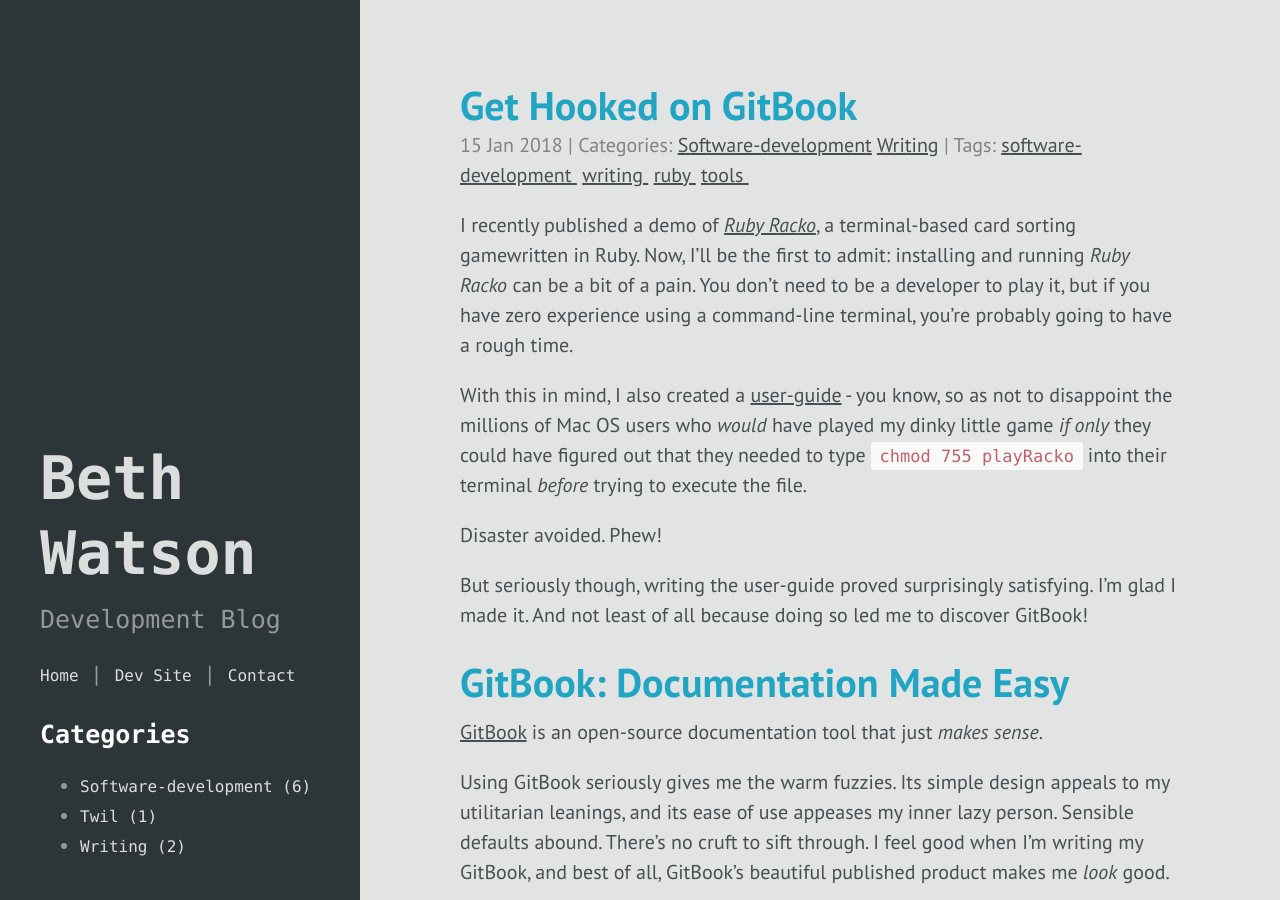
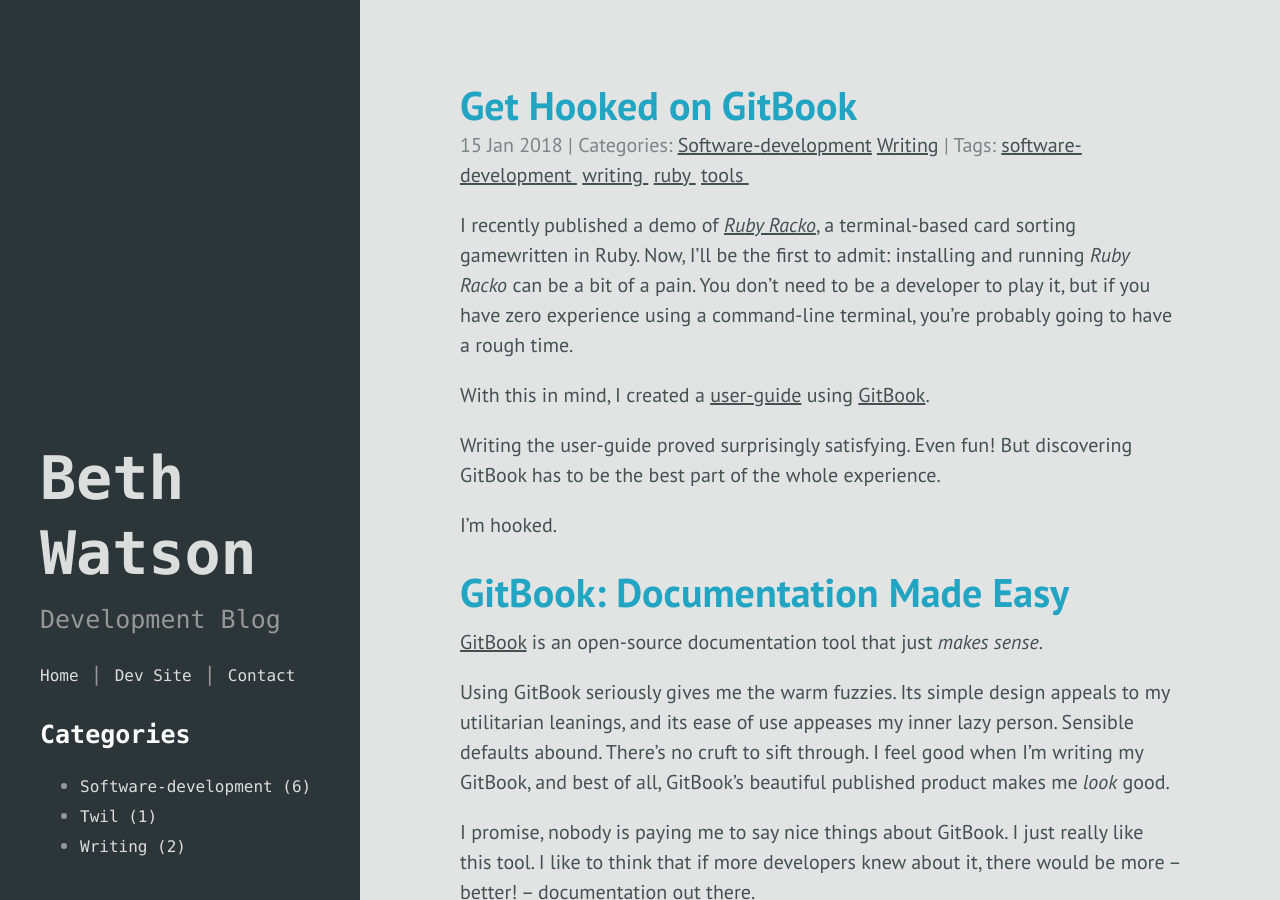
Before and after one commit to bethanyvwatson/bethanyvwatson.github.io, a Jekyll site: the page built from _posts/2018-01-15-get-hooked-on-gitbooks.md, in a window 1280 px wide and 900 px high. Built offline with Jekyll 4.4.1, drawn with Linux system fonts in a browser that asks for light colours.

Commit message:
Shorten the intro.

```diff
--- a/_posts/2018-01-15-get-hooked-on-gitbooks.md
+++ b/_posts/2018-01-15-get-hooked-on-gitbooks.md
@@ -14,11 +14,11 @@
 
 I recently published a demo of *[Ruby Racko](https://github.com/bethanyvwatson/racko)*, a terminal-based card sorting gamewritten in Ruby. Now, I’ll be the first to admit: installing and running *Ruby Racko* can be a bit of a pain. You don’t need to be a developer to play it, but if you have zero experience using a command-line terminal, you’re probably going to have a rough time.
 
-With this in mind, I also created a [user-guide](https://bethanyvwatson.gitbooks.io/ruby-racko/content) - you know, so as not to disappoint the millions of Mac OS users who *would* have played my dinky little game *if only* they could have figured out that they needed to type `chmod 755 playRacko` into their terminal *before* trying to execute the file.
+With this in mind, I created a [user-guide](https://bethanyvwatson.gitbooks.io/ruby-racko/content) using [GitBook](http://www.gitbook.com).
 
-Disaster avoided. Phew!
+Writing the user-guide proved surprisingly satisfying. Even fun! But discovering GitBook has to be the best part of the whole experience.
 
-But seriously though, writing the user-guide proved surprisingly satisfying. I’m glad I made it. And not least of all because doing so led me to discover GitBook!
+I'm hooked.
 
 # GitBook: Documentation Made Easy
 
```
